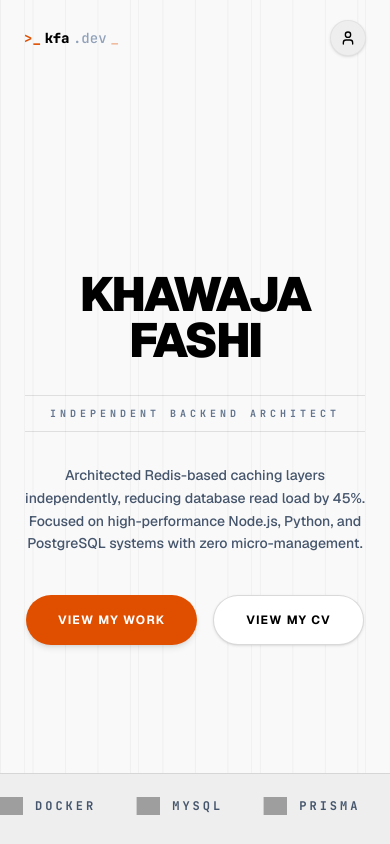
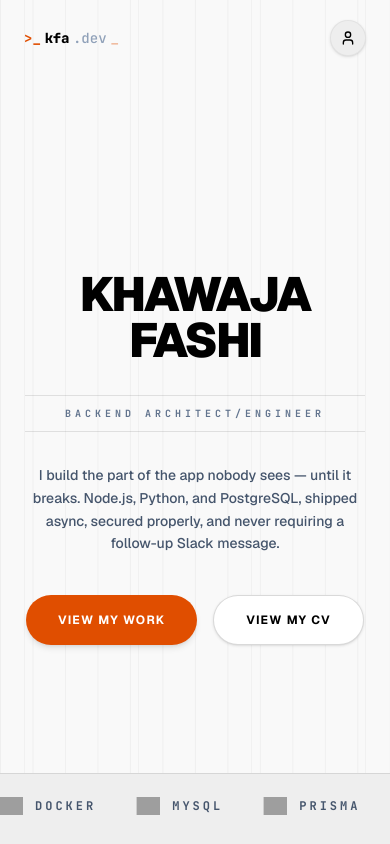
Before and after one commit to KhawajaFashi/Portfolio-Website, a Next.js app: page / in a window 390 px wide. Shown: the top 844 px of the page. Built offline with nearby package versions, Linux system fonts and the light colour scheme; grey boxes are pictures that could not be loaded; a web font is replaced by a local one.

Commit message:
feat: implement responsive hero component with personal branding and contact links

```diff
--- a/src/app/_components/Hero.tsx
+++ b/src/app/_components/Hero.tsx
@@ -48,14 +48,14 @@ export default function Hero() {
         {/* Dynamic Minimal Sub-Badge */}
         <div className="my-8 py-2.5 border-y border-black/10 w-full max-w-[340px] flex items-center justify-center">
           <span className="font-mono text-slate-500 text-[10px] tracking-[4px] uppercase font-bold">
-            Independent Backend Architect
+            Backend Architect/Engineer
           </span>
         </div>
 
         {/* Precise Bio Statement */}
         <p className="max-w-xl leading-relaxed text-slate-600 text-sm sm:text-base font-geist font-medium">
-          Architected Redis-based caching layers independently, reducing database read load by 45%.
-          Focused on high-performance Node.js, Python, and PostgreSQL systems with zero micro-management.
+          I build the part of the app nobody sees — until it breaks. Node.js, Python, and PostgreSQL,
+          shipped async, secured properly, and never requiring a follow-up Slack message.
         </p>
 
         {/* Pill Actions */}
```
